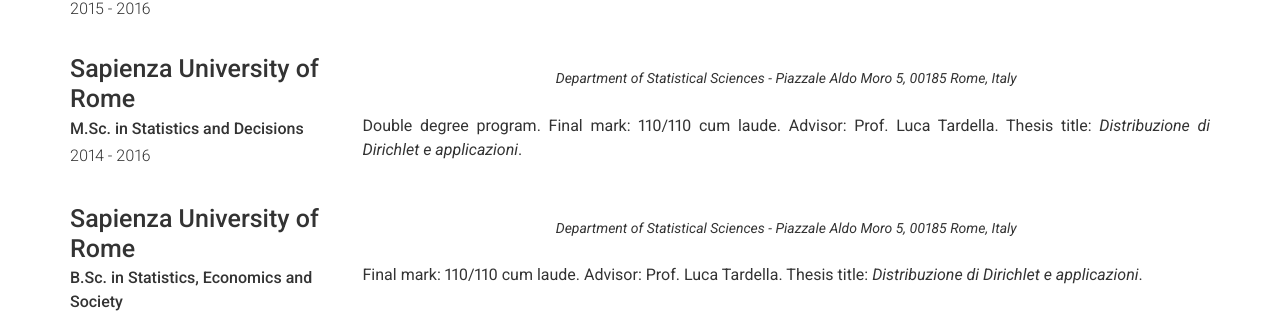
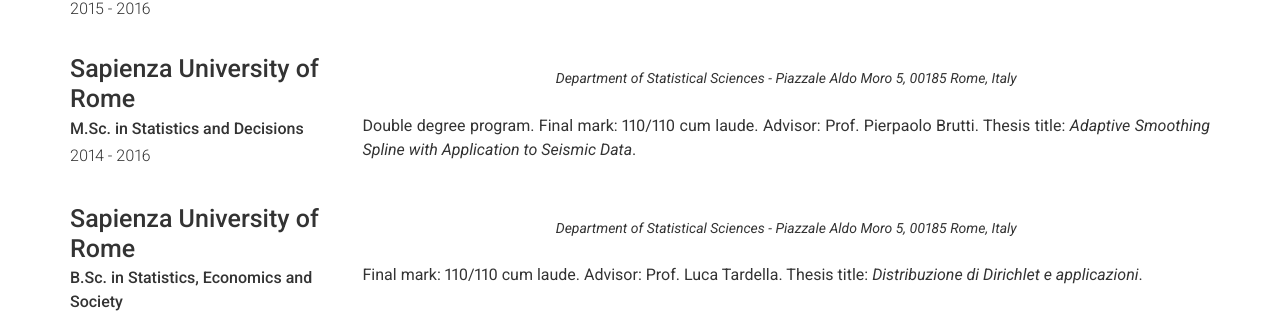
Before and after one commit to alessiacaponera/alessiacaponera.github.io, a Jekyll site: the page built from index.md, in a window 1280 px wide. Shown: the part 1301-1614 px from the top of the page. Built offline with Jekyll 4.4.1, drawn with Linux system fonts in a browser that asks for light colours.

Commit message:
Update education.yml

```diff
--- a/_data/education.yml
+++ b/_data/education.yml
@@ -27,7 +27,7 @@
   quote: >
     Department of Statistical Sciences - Piazzale Aldo Moro 5, 00185 Rome, Italy
   description: | # this will include new lines to allow paragraphs
-    Double degree program. Final mark: 110/110 cum laude. Advisor: Prof. Luca Tardella. Thesis title: *Distribuzione di Dirichlet e applicazioni*.
+    Double degree program. Final mark: 110/110 cum laude. Advisor: Prof. Pierpaolo Brutti. Thesis title: *Adaptive Smoothing Spline with Application to Seismic Data*.
 
 - layout: left
   name: Sapienza University of Rome
```
